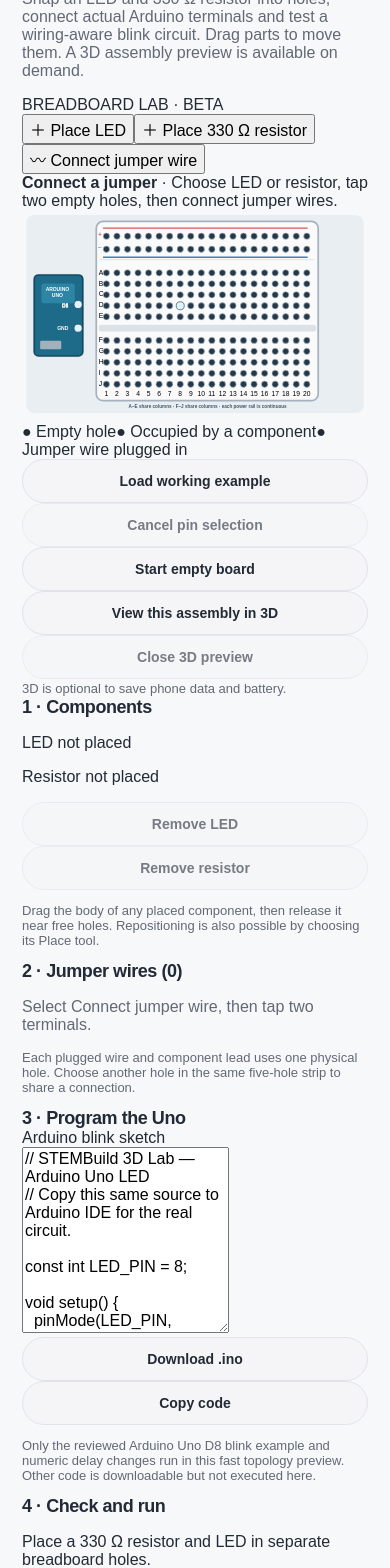
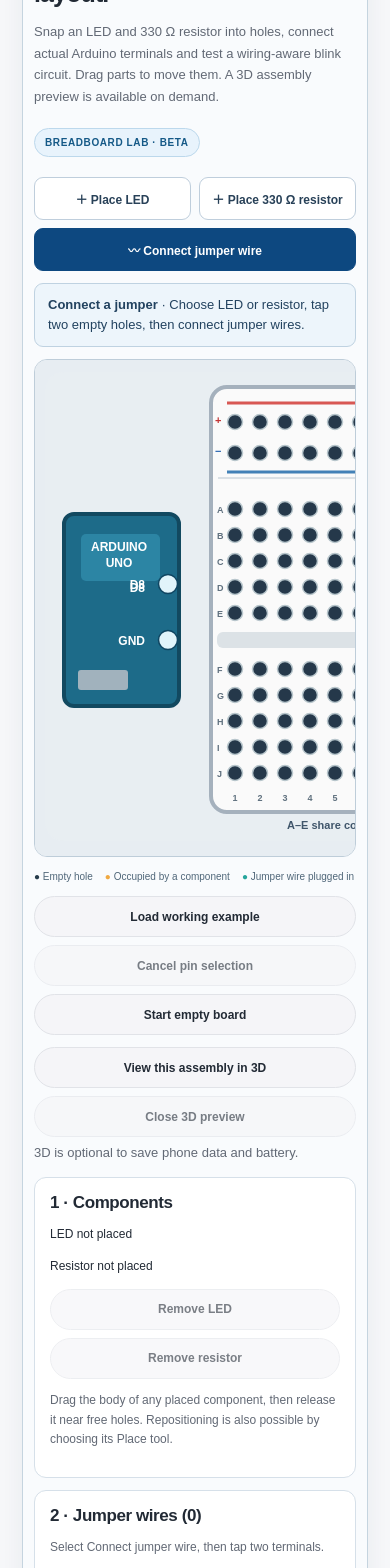
Before and after one commit to cath365/STEMBuild-, a Next.js app: page /3d-lab in a window 390 px wide. Shown: the part 1620-3188 px from the top of the page. Built offline with nearby package versions, Linux system fonts and the light colour scheme.

Commit message:
style: responsive realistic breadboard with touch-friendly hole selection and live simulator panels

```diff
--- a/src/app/lab-modes.css
+++ b/src/app/lab-modes.css
@@ -60,3 +60,82 @@
 .robot-map [role="button"]:focus-visible { stroke: #104c9b; stroke-width: 5; outline: none; }
 .robot-map [role="button"]:hover { filter: brightness(1.07); }
 @media(max-width:650px){ .cad-nudge-controls { grid-template-columns: 1fr; } .cad-nudge-controls > div { gap: 9px; } .cad-nudge-controls span { width: 42px; } }
+
+
+/* Breadboard free-build: independently scrollable 1:1 hole grid, no page-wide overflow. */
+.bb-shell { min-width: 0; padding: 25px 21px 28px; margin-bottom: 28px; border: 1px solid #c5d4df; border-radius: 18px; background: #f9fbfd; box-shadow: 0 12px 28px rgba(20,48,75,.07); }
+.bb-shell h2 { margin: 6px 0 10px; font-size: clamp(25px,3vw,37px); line-height: 1.15; letter-spacing: -.035em; }
+.bb-shell h3 { margin: 0 0 12px; font-size: 17px; }
+.bb-heading { display: flex; justify-content: space-between; align-items: start; gap: 18px; margin-bottom: 20px; }
+.bb-heading p.muted { max-width: 690px; line-height: 1.65; font-size: 14px; }
+.bb-stage-badge { display: inline-block; flex-shrink: 0; padding: 8px 10px; border-radius: 50px; background: #e8f3fc; color: #155987; border: 1px solid #bcd8ec; font-size: 10px; font-weight: 850; letter-spacing: .06em; }
+.bb-layout { display: grid; grid-template-columns: minmax(0,1fr) minmax(280px,325px); align-items: start; gap: 17px; }
+.bb-main, .bb-sidebar { min-width: 0; }
+.bb-main { display: grid; gap: 12px; }
+.bb-sidebar { display: grid; gap: 12px; }
+.bb-toolbar { display: flex; flex-wrap: wrap; gap: 8px; }
+.bb-toolbar button { display: inline-flex; min-height: 43px; align-items: center; justify-content: center; gap: 5px; background: #fff; border: 1px solid #bfcedc; border-radius: 9px; color: #284158; padding: 9px 11px; font-size: 12px; font-weight: 780; }
+.bb-toolbar button:hover, .bb-toolbar button.active { background: #0d4880; color: #fff; border-color: #0d4880; }
+.bb-toolbar button:focus-visible, .bb-shell .btn:focus-visible { outline: 3px solid #176ca5; outline-offset: 2px; }
+.bb-status { padding: 11px 13px; border: 1px solid #bfd2e1; background: #edf5fb; border-radius: 9px; color: #22425f; font-size: 13px; line-height: 1.55; min-height: 48px; }
+.bb-board-scroll { width: 100%; min-width: 0; max-width: 100%; overflow-x: auto; overflow-y: hidden; border: 1px solid #becdd9; background: #e7edf2; border-radius: 13px; scrollbar-color: #718ca2 #e1eaf1; }
+.bb-board-scroll:focus-visible { outline: 3px solid #1469a5; outline-offset: 2px; }
+.bb-board { display: block; width: 820px; height: 496px; max-width: none; margin: 0 auto; user-select: none; -webkit-user-select: none; }
+.bb-hole { cursor: crosshair; }
+.bb-hole:hover { stroke: #ecc041; stroke-width: 4; }
+.bb-hole:focus-visible { stroke: #e89a08; stroke-width: 5; outline: none; }
+.bb-row-label { font-size: 9px; font-weight: 800; fill: #60717f; }
+.bb-rail-label { font-size: 11px; font-weight: 900; }
+.bb-draggable { cursor: grab; touch-action: none; }
+.bb-draggable:active { cursor: grabbing; }
+.bb-part-name { fill: #243e53; font-size: 9px; font-weight: 850; pointer-events: none; }
+.bb-help-row { display: flex; gap: 12px; flex-wrap: wrap; font-size: 10px; color: #506779; line-height: 1.5; }
+.bb-help-row span:nth-child(1)::first-letter { color: #263b4b; }
+.bb-help-row span:nth-child(2)::first-letter { color: #f0a942; }
+.bb-help-row span:nth-child(3)::first-letter { color: #26a59c; }
+.bb-action-row, .bb-run-row { display: flex; gap: 8px; flex-wrap: wrap; align-items: center; }
+.bb-shell .btn { min-height: 41px; font-size: 12px; padding: 9px 12px; white-space: normal; }
+.bb-card { min-width: 0; background: #fff; border: 1px solid #d6e0e9; border-radius: 12px; padding: 15px; }
+.bb-card p { font-size: 12px; line-height: 1.65; overflow-wrap: anywhere; }
+.bb-card label:not(.btn) { display: block; font-size: 12px; font-weight: 800; margin-bottom: 7px; }
+.bb-card textarea { display: block; width: 100%; min-height: 250px; padding: 12px; border-radius: 8px; background: #12202c; border: 1px solid #334a5d; color: #e7f0f7; font: 11px/1.6 ui-monospace,SFMono-Regular,Monaco,Consolas,monospace; resize: vertical; }
+.bb-wire-list { margin: 0; padding-left: 21px; max-height: 240px; overflow-y: auto; font-size: 12px; }
+.bb-wire-list li { display: flex; justify-content: space-between; align-items: center; gap: 6px; border-bottom: 1px solid #edf0f2; padding: 8px 0; font-weight: 650; }
+.bb-wire-list button { font-size: 11px; font-weight: 750; border: 1px solid #bbcbd9; border-radius: 7px; padding: 6px 8px; background: #fff; }
+.bb-wire-list button:hover { background: #f3e9e7; }
+.bb-feedback { margin: 0; padding: 12px; border: 1px solid #e9c6a5; border-radius: 8px; background: #fff9e9; color: #7b4b1d; }
+.bb-feedback.ready { border-color: #a6d6b8; background: #ecf9f0; color: #205739; }
+.bb-output { display: flex; gap: 10px; align-items: center; min-height: 42px; font-weight: 850; font-size: 12px; }
+.bb-output-led { flex-shrink: 0; width: 22px; height: 22px; border-radius: 50%; background: #741f26; border: 2px solid #d1626b; }
+.bb-output-led.on { background: #ff3a48; box-shadow: 0 0 13px #f73645, 0 0 23px rgba(255,40,50,.45); }
+.bb-save-actions { display: grid; gap: 8px; }
+.bb-save-actions .btn { width: 100%; justify-content: center; }
+.bb-save-actions label.btn { display: flex; align-items: center; position: relative; overflow: hidden; cursor: pointer; }
+.bb-save-actions label.btn:focus-within { outline: 3px solid #1469a5; }
+.bb-save-actions input[type=file] { position: absolute; width: 1px; height: 1px; left: -1000px; opacity: 0; }
+.bb-3d-shell { border: 1px solid #cad6df; border-radius: 13px; background: #fff; min-width: 0; padding: 12px; }
+.bb-3d-toolbar { display: flex; justify-content: space-between; align-items: center; flex-wrap: wrap; gap: 10px; padding: 3px 0 12px; }
+.bb-3d-toolbar strong { font-size: 14px; }
+.bb-3d-toolbar p { color: #526170; font-size: 12px; margin: 5px 0 0; }
+.bb-3d-stage { position: relative; height: 390px; width: 100%; min-width: 0; background: #e9f0f6; border-radius: 11px; overflow: hidden; }
+.bb-3d-stage canvas { display: block; width: 100%; height: 100%; }
+.bb-3d-overlay { position: absolute; inset: 0; display: grid; place-items: center; padding: 24px; background: rgba(242,247,250,.92); z-index: 2; text-align: center; line-height: 1.6; color: #41566b; font-size: 13px; }
+.bb-guided-divider { margin: 28px 0 20px; padding: 21px 24px; border-radius: 13px; background: #ecf4fb; border: 1px solid #c7d9e9; }
+.bb-guided-divider h2 { margin: 8px 0; font-size: clamp(23px,2.7vw,32px); }
+.bb-guided-divider p { max-width: 740px; line-height: 1.65; font-size: 14px; }
+@media (max-width: 1050px) {
+  .bb-layout { grid-template-columns: minmax(0,1fr); }
+  .bb-sidebar { grid-template-columns: repeat(2,minmax(0,1fr)); }
+}
+@media (max-width: 700px) {
+  .bb-shell { padding: 14px 11px; border-radius: 12px; }
+  .bb-heading { display: block; }
+  .bb-heading p.muted { font-size: 13px; }
+  .bb-stage-badge { margin-top: 8px; }
+  .bb-layout, .bb-sidebar { grid-template-columns: minmax(0,1fr); }
+  .bb-toolbar button { flex: 1 1 135px; }
+  .bb-action-row > .btn, .bb-run-row > .btn { flex: 1 1 160px; }
+  .bb-3d-stage { height: 300px; }
+  .bb-guided-divider { padding: 15px; }
+}
+@media(prefers-reduced-motion:reduce) { .bb-shell * { scroll-behavior: auto; } }
```
